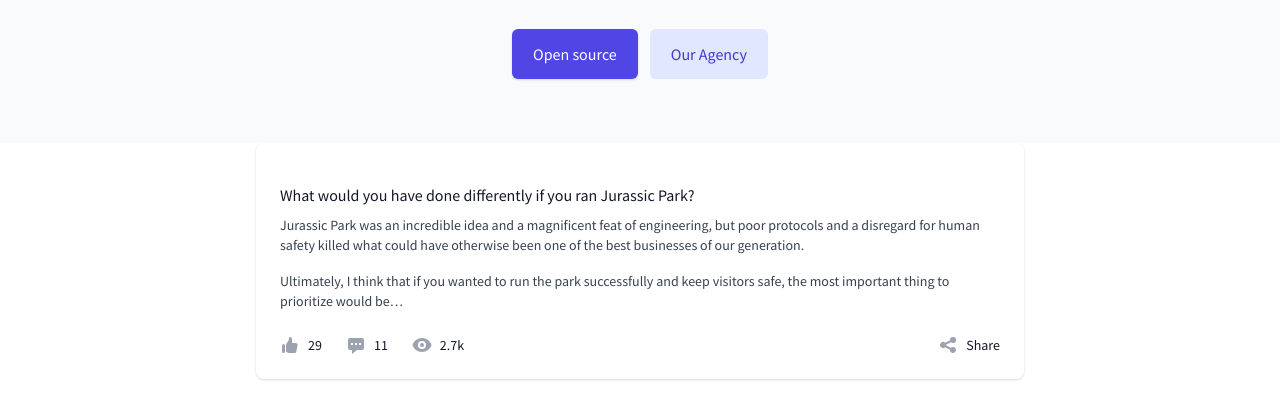
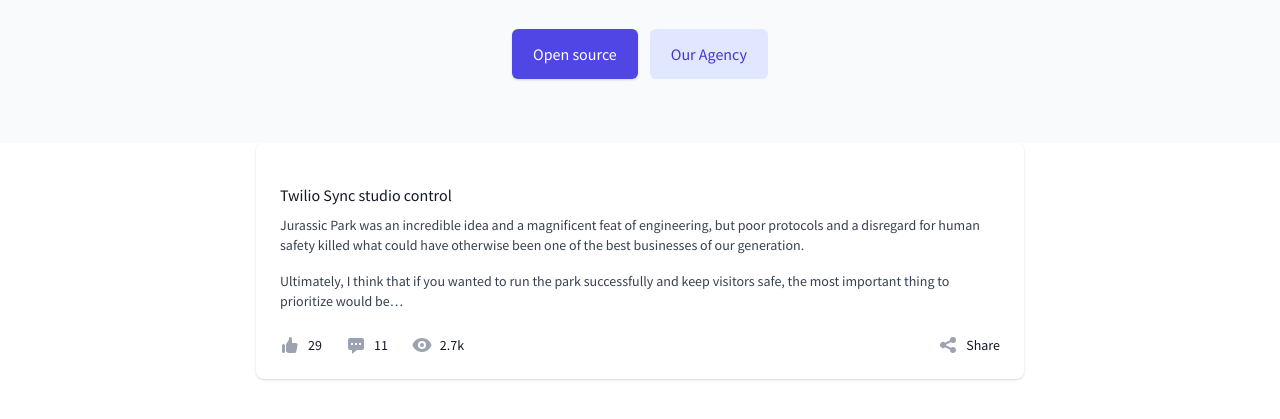
Before and after one commit to impekable/impekable.github.io, a plain HTML site: page index.html in a window 1280 px wide. Shown: the part 211-630 px from the top of the page. Drawn offline with nearby package versions, Linux system fonts and the light colour scheme.

Commit message:
change name

```diff
--- a/index.html
+++ b/index.html
@@ -64,7 +64,7 @@
         <article aria-labelledby="question-title-81614">
           <div>
             <h2 id="question-title-81614" class="mt-4 text-base font-medium text-gray-900">
-              What would you have done differently if you ran Jurassic Park?
+              Twilio Sync studio control
             </h2>
           </div>
           <div class="mt-2 text-sm text-gray-700 space-y-4">
```
